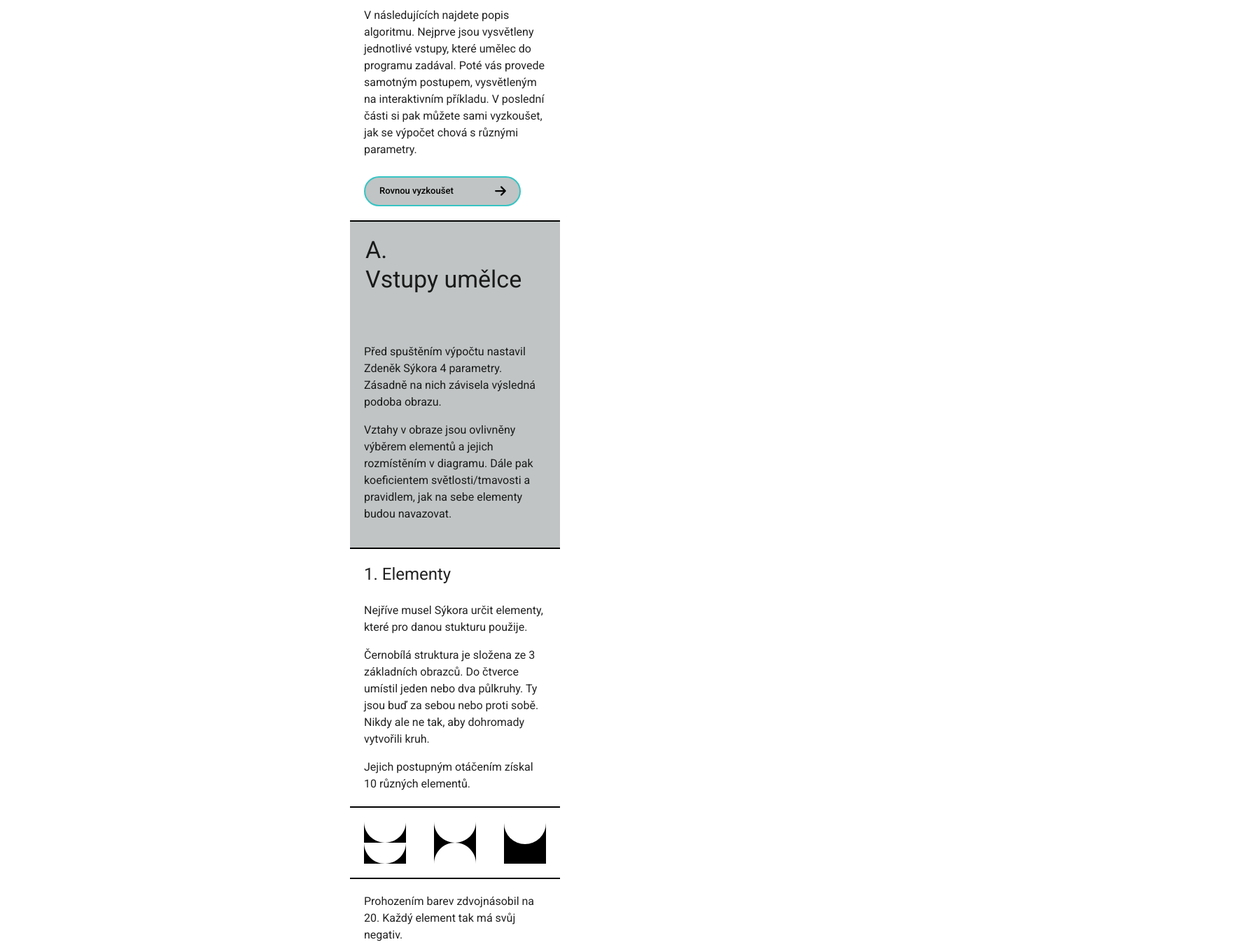
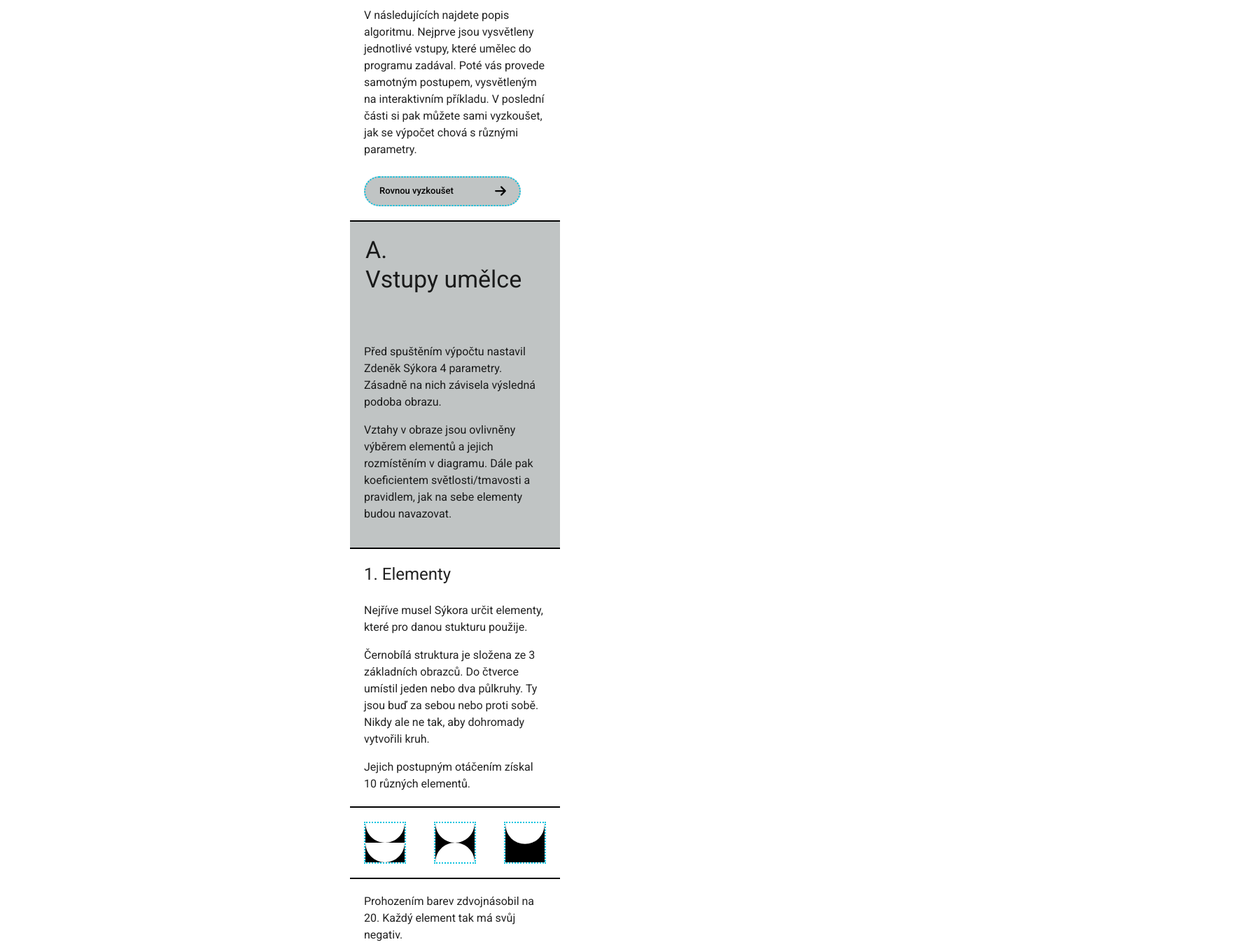
Before and after one commit to hornermar/sykora-stena, a Next.js app: page / in a window 1280 px wide. Shown: the part 1440-2797 px from the top of the page at 70% size, 1780 px wide, since content can reach past the window. Built offline with nearby package versions, Linux system fonts and the light colour scheme.

Commit message:
added rotation to rotating elements, fix backfrop

```diff
--- a/app/components/ArtistInputs/Elements.tsx
+++ b/app/components/ArtistInputs/Elements.tsx
@@ -94,7 +94,7 @@ export const ArtistInputsElements = ({}: ArtistInputsElementsProps) => {
                         <SeparateElement
                             name={!whiteBlack ? "1z" : "4z"}
                             size={largeSize}
-                            rotation={rotation}
+                            defaultRotation={rotation}
                         />
                     </div>
                 </Card>
@@ -102,14 +102,14 @@ export const ArtistInputsElements = ({}: ArtistInputsElementsProps) => {
                     <SeparateElement
                         name={!whiteBlack ? "1r" : "4r"}
                         size={largeSize}
-                        rotation={rotation}
+                        defaultRotation={rotation}
                     />
                 </Card>
                 <Card color="white">
                     <SeparateElement
                         name={!whiteBlack ? "3z" : "2z"}
                         size={largeSize}
-                        rotation={rotation}
+                        defaultRotation={rotation}
                     />
                 </Card>
             </Stack>
--- a/app/components/ArtistInputs/SeparateElement.tsx
+++ b/app/components/ArtistInputs/SeparateElement.tsx
@@ -1,18 +1,26 @@
 import { Stack } from "@mui/material";
 import Image from "next/image";
 import { getElementImage } from "../../utils/getElementImages";
+import { clickableColor } from "../Dashboard";
+import { useState } from "react";
 
 type SeparateElementProps = {
     size: number;
     name: string;
-    rotation: number;
+    defaultRotation: number;
 };
 
 export const SeparateElement = ({
     size,
     name,
-    rotation,
+    defaultRotation,
 }: SeparateElementProps) => {
+    const [rotation, setRotation] = useState(0);
+
+    const handleImageClick = () => {
+        setRotation((prev) => (prev + 1) % 4);
+    };
+
     return (
         <Stack alignItems="center">
             <Image
@@ -21,9 +29,13 @@ export const SeparateElement = ({
                 height={size}
                 alt={"element 1z"}
                 style={{
-                    transform: `rotate(${-90 * rotation}deg)`,
+                    transform: `rotate(${
+                        -90 * (rotation + defaultRotation)
+                    }deg)`,
                     backgroundColor: "white",
+                    border: `2px dotted ${clickableColor}`,
                 }}
+                onClick={handleImageClick}
             />
         </Stack>
     );
--- a/app/components/Dashboard.tsx
+++ b/app/components/Dashboard.tsx
@@ -13,7 +13,7 @@ import { Sources } from "./Sources/Sources";
 import { exampleGrid } from "../lib/exampleGrid";
 import { LoadingOverlay } from "./LoadingOverlay";
 
-export const clickableColor = "#37c4c4";
+export const clickableColor = "#04c2df";
 export const primaryColor = "#c0c4c4";
 
 export default function HomePage() {
--- a/app/components/FrontPage/Dialog.tsx
+++ b/app/components/FrontPage/Dialog.tsx
@@ -1,7 +1,7 @@
 import { Button } from "../common/Button";
 import DialogTitle from "@mui/material/DialogTitle";
 import Dialog from "@mui/material/Dialog";
-import { DialogActions, DialogContent } from "@mui/material";
+import { DialogContent } from "@mui/material";
 import { IconButton } from "@mui/material";
 import Image from "next/image";
 import xIcon from "../../../public/xmark-solid.svg";
@@ -75,9 +75,6 @@ export const FrontPageDialog = ({ open, onClose }: FrontPageDialogProp) => {
                     sx={{ paddingTop: "20px" }}
                 />
             </DialogContent>
-            {/* <DialogActions sx={{ padding: "15px 20px" }}>
-                <Button onClick={onClose}>Zavřít</Button>
-            </DialogActions> */}
         </Dialog>
     );
 };
--- a/app/components/LoadingOverlay.tsx
+++ b/app/components/LoadingOverlay.tsx
@@ -1,5 +1,5 @@
 "use client";
-import { Box, Fade, Typography } from "@mui/material";
+import { Backdrop, Box, Fade, Typography } from "@mui/material";
 import { useState, useEffect, useRef } from "react";
 import { clickableColor, primaryColor } from "./Dashboard";
 import { set } from "lodash";
@@ -62,16 +62,8 @@ export const LoadingOverlay = ({}: LoadingOverlayProps) => {
     }, [loaded, percentage]);
 
     return (
-        <Fade appear={false} in={percentage < 100}>
-            <Box
-                sx={{
-                    width: "100vw",
-                    height: "100vh",
-                    zIndex: 999,
-
-                    position: "absolute",
-                }}
-            >
+        <Backdrop appear={false} open={percentage < 100} sx={{ zIndex: 999 }}>
+            <Box>
                 <Box
                     sx={{
                         width: "100vw",
@@ -97,7 +89,6 @@ export const LoadingOverlay = ({}: LoadingOverlayProps) => {
                     sx={{
                         width: "100vw",
                         height: "55vh",
-                        zIndex: 999,
                         backgroundColor: "black",
                     }}
                 ></Box>
@@ -115,6 +106,6 @@ export const LoadingOverlay = ({}: LoadingOverlayProps) => {
                     }}
                 />
             </Box>
-        </Fade>
+        </Backdrop>
     );
 };
--- a/app/components/common/Button.tsx
+++ b/app/components/common/Button.tsx
@@ -10,19 +10,19 @@ const StyledButton = styled(MuiButton)((props) => ({
     backgroundColor:
         props.variant === "contained" ? primaryColor : "transparent",
     textTransform: "none",
-    border: `2px solid ${clickableColor}`,
+    border: `2px dotted ${clickableColor}`,
     "&:hover": {
         boxShadow: "none",
         backgroundColor:
-            props.variant === "contained" ? "black" : "transparent",
+            props.variant === "contained" ? primaryColor : "transparent",
     },
     "&:active": {
         boxShadow: "none",
-        backgroundColor: "black",
+        backgroundColor: primaryColor,
     },
     "&:focus": {
         backgroundColor:
-            props.variant === "contained" ? "black" : "transparent",
+            props.variant === "contained" ? primaryColor : "transparent",
     },
 }));
 
--- a/app/components/common/Collapse.tsx
+++ b/app/components/common/Collapse.tsx
@@ -50,7 +50,7 @@ export const Collapse = memo(function Collapse({
                     minWidth: "25px",
                     fontSize: "14px",
                     backgroundColor: primaryColor,
-                    cursor: "pointer",
+                    cursor: expanded ? "default" : "pointer",
                     color: expanded ? "black" : "transparent",
                     zIndex: 100,
                 }}
```
